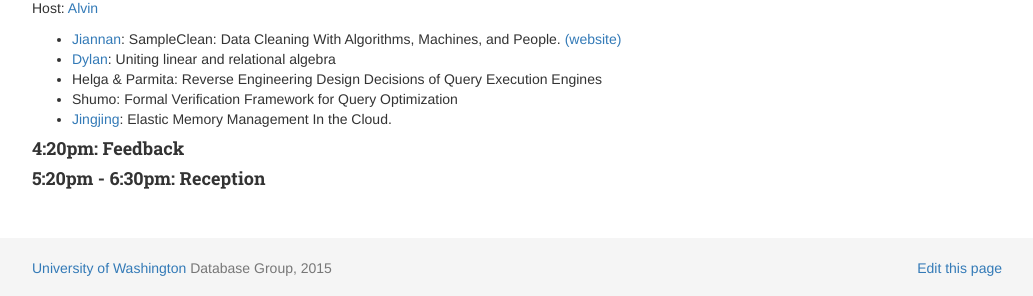
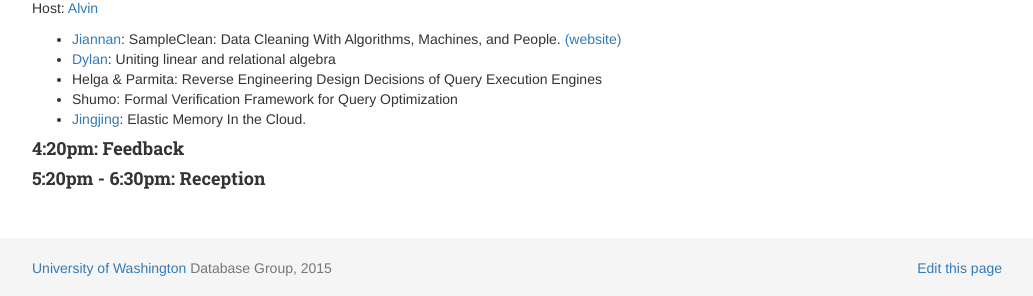
Before and after one commit to uwdb/website, a Jekyll site: the page built from events/database_day_2015.markdown, in a window 1280 px wide. Shown: the part 1129-1425 px from the top of the page, without its empty margins (123-1156 px from the left). Built offline with Jekyll 4.4.1, drawn with Linux system fonts in a browser that asks for light colours; nearby versions of some CDN libraries; Markdown is read by kramdown in place of the engine named in the settings.

Commit message:
Update database_day_2015.markdown

```diff
--- a/events/database_day_2015.markdown
+++ b/events/database_day_2015.markdown
@@ -66,7 +66,7 @@ Host: [Alvin](http://homes.cs.washington.edu/~akcheung/)
 - [Dylan](https://www.linkedin.com/in/dylanhutchison): Uniting linear and relational algebra
 - Helga & Parmita: Reverse Engineering Design Decisions of Query Execution Engines
 - Shumo: Formal Verification Framework for Query Optimization
-- [Jingjing](https://homes.cs.washington.edu/~jwang/): Elastic Memory Management In the Cloud.
+- [Jingjing](https://homes.cs.washington.edu/~jwang/): Elastic Memory In the Cloud.
 
 #### 4:20pm: Feedback
 
```
